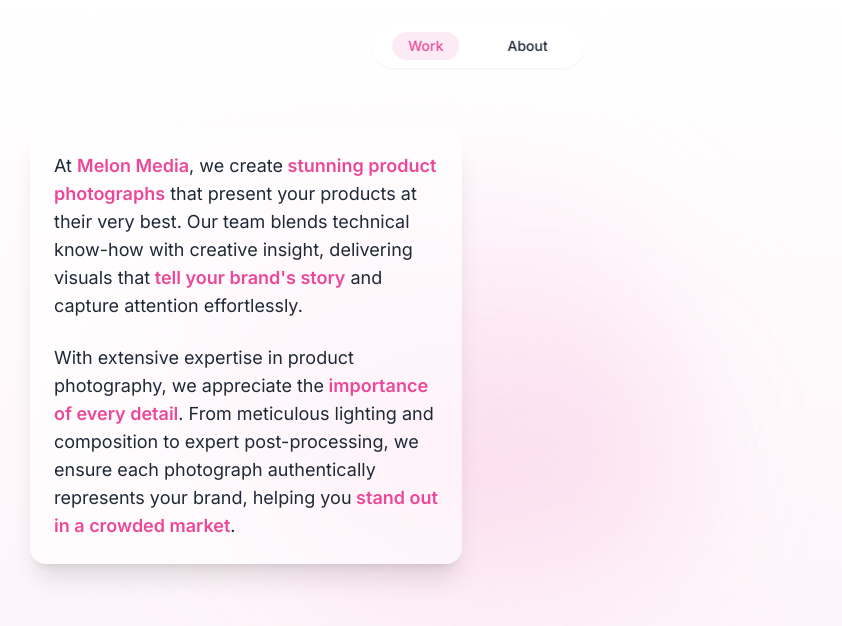
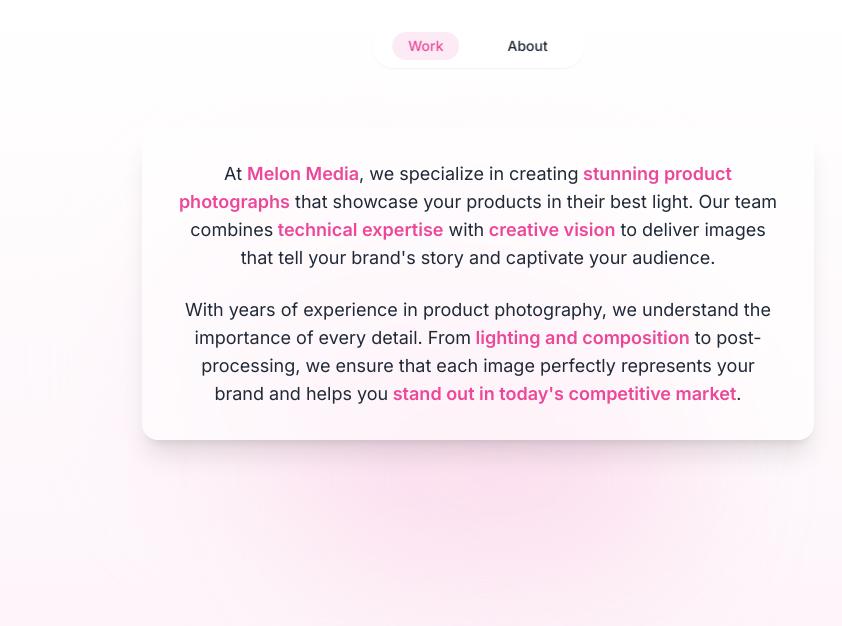
Before and after one commit to veersaraf/melon-media, a React (Vite) app: page /about in a window 1280 px wide. Shown: the top 626 px of the page, without its empty margins (162-1004 px from the left). Built offline with nearby package versions, Linux system fonts and the light colour scheme.

Commit message:
Update AboutPage.tsx

```diff
--- a/src/pages/AboutPage.tsx
+++ b/src/pages/AboutPage.tsx
@@ -9,27 +9,25 @@ const AboutPage = () => {
         <div className="absolute bottom-1/4 right-1/3 w-[30%] h-[30%] rounded-full bg-pink-300/20 blur-3xl"></div>
       </div>
 
-      {/* About content with Bento Grid */}
-      <section className="container mx-auto relative z-10">
+      {/* About content */}
+      <section className="container mx-auto relative z-10 flex justify-center items-center">
         <motion.div
           initial={{ opacity: 0, y: 20 }}
           animate={{ opacity: 1, y: 0 }}
           transition={{ duration: 0.6 }}
-          className="max-w-4xl mx-auto grid grid-cols-1 md:grid-cols-2 gap-8 items-center"
+          className="max-w-2xl mx-auto bg-white bg-opacity-60 backdrop-blur-sm rounded-2xl shadow-xl p-8"
         >
-          {/* Text Section */}
-          <div className="space-y-6 text-lg text-gray-800 p-6 bg-white bg-opacity-60 rounded-2xl shadow-xl backdrop-blur-sm">
+          <div className="space-y-6 text-lg text-gray-800 text-center">
             <p>
-              At <span className="text-pink-500 font-semibold">Melon Media</span>, we create
-              <span className="text-pink-500 font-semibold"> stunning product photographs</span> that present your products at their very best.
-              Our team blends technical know-how with creative insight, delivering visuals that
-              <span className="text-pink-500 font-semibold"> tell your brand's story</span> and capture attention effortlessly.
+              At <span className="text-pink-500 font-semibold">Melon Media</span>, we specialize in creating
+              <span className="text-pink-500 font-semibold"> stunning product photographs</span> that showcase your products in their best light. Our team combines
+              <span className="text-pink-500 font-semibold"> technical expertise</span> with
+              <span className="text-pink-500 font-semibold"> creative vision</span> to deliver images that tell your brand's story and captivate your audience.
             </p>
             <p>
-              With extensive expertise in product photography, we appreciate the
-              <span className="text-pink-500 font-semibold"> importance of every detail</span>. From meticulous lighting and composition to expert
-              post-processing, we ensure each photograph authentically represents your brand, helping you
-              <span className="text-pink-500 font-semibold"> stand out in a crowded market</span>.
+              With years of experience in product photography, we understand the importance of every detail. From
+              <span className="text-pink-500 font-semibold"> lighting and composition</span> to post-processing, we ensure that each image perfectly represents your brand and helps you
+              <span className="text-pink-500 font-semibold"> stand out in today's competitive market</span>.
             </p>
           </div>
         </motion.div>
```
